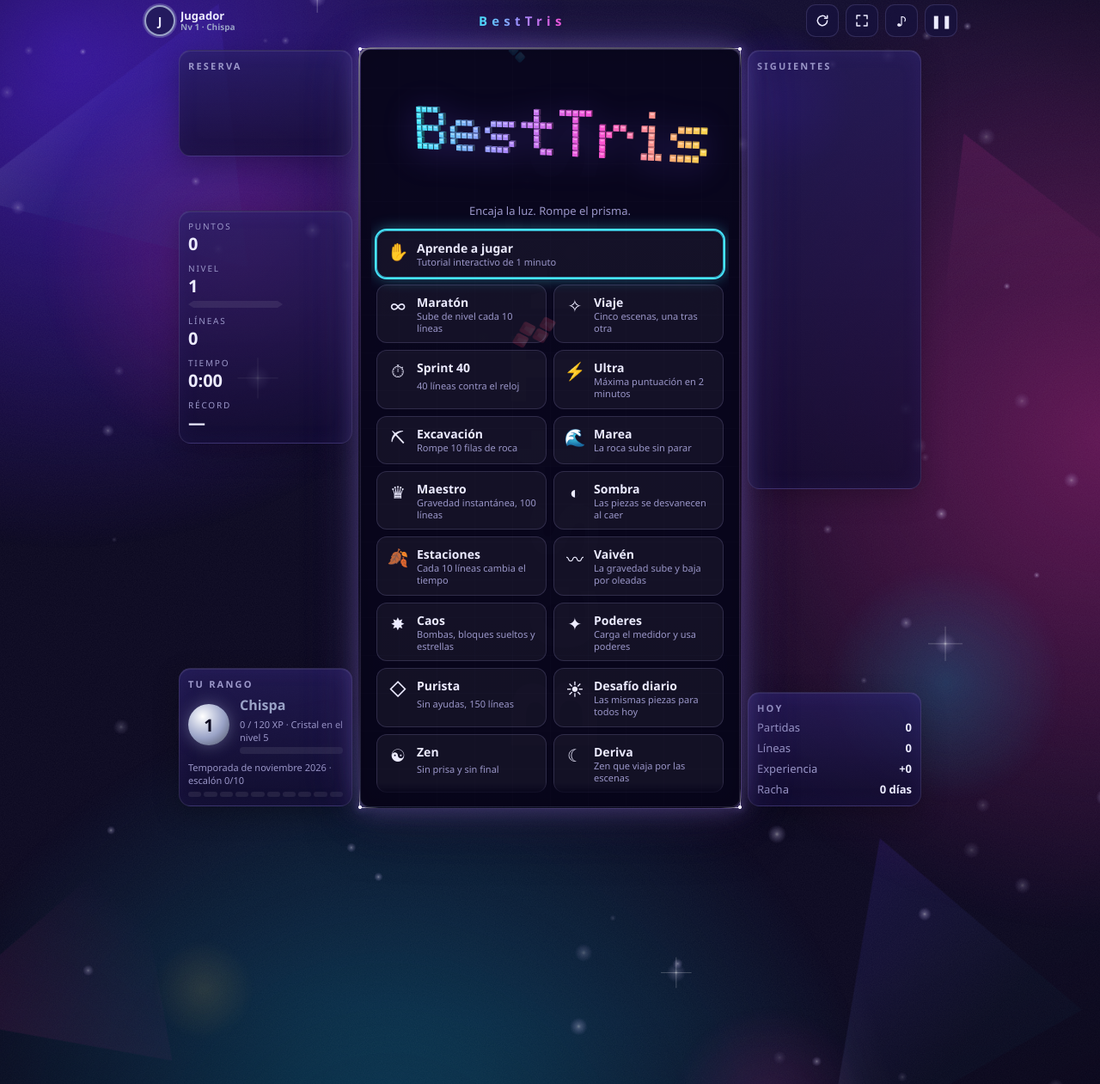
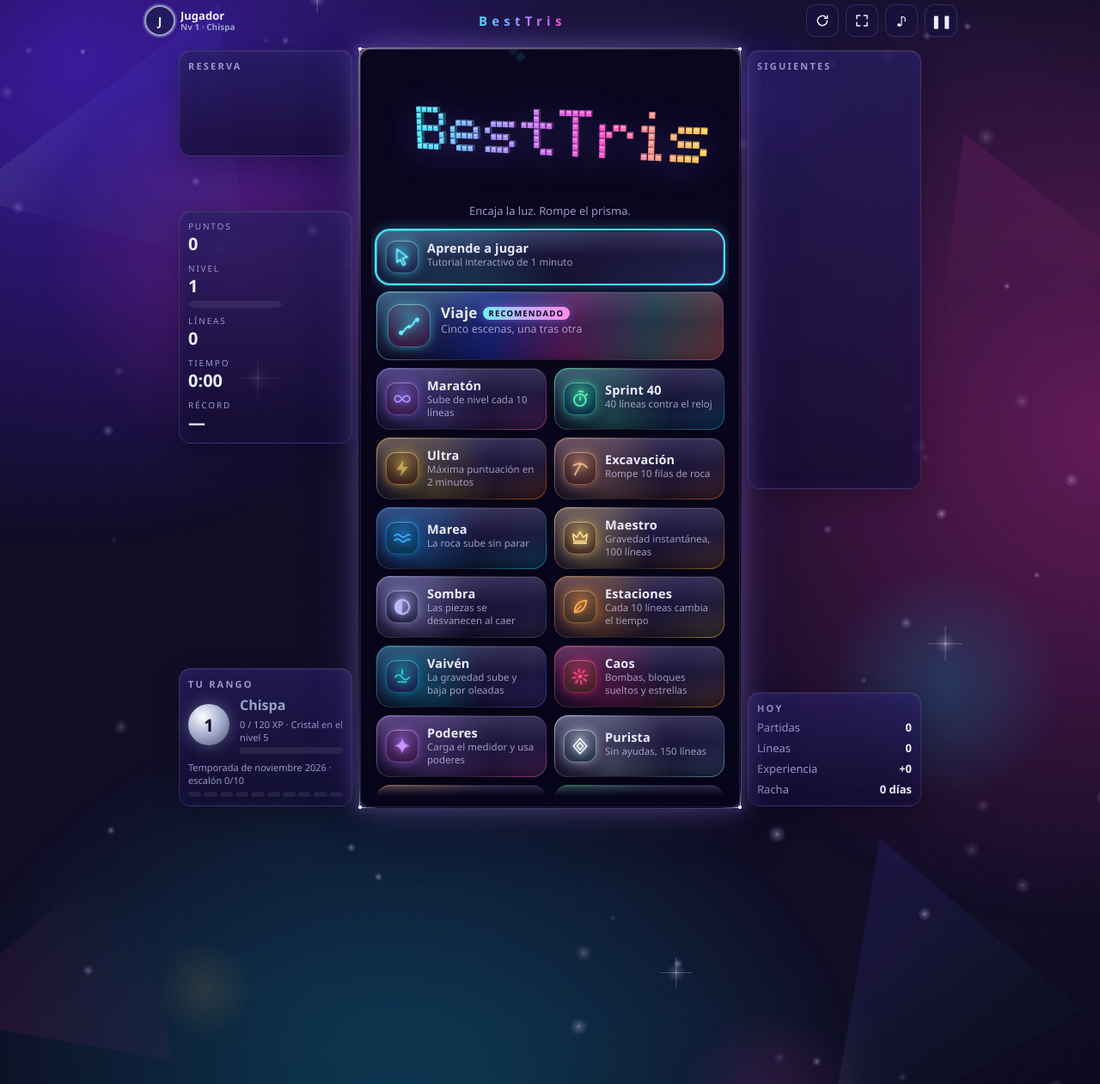
Before and after one commit to DavidJLlanes/BestTetris, a PHP site: page / in a window 1280 px wide. Shown: the whole page at 86% size. Run offline with PHP 8.4, Linux system fonts and the light colour scheme.

Commit message:
Tarjetas de modos premium: iconos SVG propios con color y luz de cada modo, cristal en capas, luz de fondo que respira, mini animación propia del icono, inclinación 3D y brillo que siguen al dedo o al ratón, pulsación que se hunde, destella y vibra, entrada escalonada, insignia de récord, Viaje destacado y foco visible para el mando
Co-Authored-By: Claude Opus 5.5 <noreply@anthropic.com>
Claude-Session: https://claude.ai/code/session_014STDvuhRBGdUEPSr3CBiJ3

```diff
--- a/index.html
+++ b/index.html
@@ -37,6 +37,7 @@
   <link rel="stylesheet" href="styles/frame.css">
   <link rel="stylesheet" href="styles/journey.css">
   <link rel="stylesheet" href="styles/keymap.css">
+  <link rel="stylesheet" href="styles/modeCards.css">
   <script type="module" src="src/main.js"></script>
   <!-- modulepreload:start (generado: npm run preload) -->
   <link rel="modulepreload" href="src/achievements/catalog/lifetime.js">
@@ -377,6 +378,11 @@
   <link rel="modulepreload" href="src/ui/layout.js">
   <link rel="modulepreload" href="src/ui/levelBadge.js">
   <link rel="modulepreload" href="src/ui/menuNav.js">
+  <link rel="modulepreload" href="src/ui/modeCards/bindCardTilt.js">
+  <link rel="modulepreload" href="src/ui/modeCards/launchCard.js">
+  <link rel="modulepreload" href="src/ui/modeCards/modeCardHtml.js">
+  <link rel="modulepreload" href="src/ui/modeCards/modeIcons.js">
+  <link rel="modulepreload" href="src/ui/modeCards/modeStyle.js">
   <link rel="modulepreload" href="src/ui/modeMenu.js">
   <link rel="modulepreload" href="src/ui/overlays.js">
   <link rel="modulepreload" href="src/ui/pinViewport.js">
--- a/styles/buttons.css
+++ b/styles/buttons.css
@@ -12,17 +12,6 @@
 :focus { outline: none; }
 :focus-visible { box-shadow: 0 0 0 2px var(--accent2), 0 0 18px rgba(70,230,255,.45) !important; }
 
-.mode-grid { display: grid; grid-template-columns: repeat(2, minmax(0, 1fr)); gap: 8px; }
-.mode { min-width: 0; overflow-wrap: anywhere; }
-.mode { position: relative; display: grid; grid-template-columns: auto 1fr; grid-template-rows: auto auto auto; column-gap: 8px; text-align: left; padding: 10px; border-radius: 12px; border: 1px solid var(--line); background: rgba(255,255,255,.05); cursor: pointer; transition: transform .14s var(--ease-out), background .15s, border-color .15s; }
-.mode:hover { background: rgba(255,255,255,.1); border-color: rgba(200,190,255,.45); transform: translateY(-1px); }
-.mode:active { transform: scale(.97); }
-.mode-icon { grid-row: span 3; font-size: 20px; width: 28px; text-align: center; }
-.mode-name { font-weight: 800; font-size: 14px; }
-.mode-desc { font-size: 11px; color: var(--muted); line-height: 1.25; }
-.mode-best { font-size: 10px; color: var(--gold); margin-top: 2px; }
-.mode-best:empty { display: none; }
-.mode[data-mode=tutorial] { grid-column: 1 / -1; }
 
 /* Deshacer: se ilumina cuando hay una jugada que deshacer. */
 .undo-btn { position: relative; font-size: 18px; opacity: .55; transition: opacity .2s, transform .12s var(--ease-out), box-shadow .2s; }
--- a/styles/hint.css
+++ b/styles/hint.css
@@ -4,7 +4,6 @@
 .hint-progress { font-size: 10px; letter-spacing: .15em; color: var(--accent2); }
 @keyframes hint-in { from { opacity: 0; transform: translate3d(0, -10px, 0) scale(.95); } }
 
-.mode.suggested { border-color: rgba(70, 230, 255, .7); box-shadow: 0 0 0 1px rgba(70,230,255,.4), 0 0 24px rgba(70,230,255,.25); animation: suggest 2.4s ease-in-out infinite; }
 @keyframes suggest { 50% { box-shadow: 0 0 0 1px rgba(70,230,255,.6), 0 0 34px rgba(70,230,255,.4); } }
 
 /* Viendo una repetición: los controles no hacen nada, así que se apagan. */
--- /dev/null
+++ b/styles/modeCards.css
@@ -0,0 +1,138 @@
+/*
+ * Tarjetas de modo del menú principal, de la misma familia que el logotipo 3D y los botones de
+ * metal: cristal en capas (borde fino con el degradado del modo, reflejo arriba, sombra interior),
+ * luz del color del modo al fondo, icono propio con su mini animación, inclinación 3D hacia el
+ * puntero con un brillo que lo sigue, y al pulsar se hunde y destella. Entran escalonadas.
+ * Solo se animan transform y opacity; con calidad baja se quitan las animaciones continuas.
+ */
+.mode-grid { display: grid; grid-template-columns: repeat(2, minmax(0, 1fr)); grid-auto-flow: row dense; gap: 9px; perspective: 900px; }
+
+.mode {
+  --rx: 0deg; --ry: 0deg; --mx: 50%; --my: 0%;
+  position: relative; isolation: isolate; min-width: 0; overflow: hidden; cursor: pointer;
+  display: grid; grid-template-columns: 38px minmax(0, 1fr); grid-template-rows: auto auto auto; column-gap: 10px; align-content: center;
+  padding: 11px 11px 11px 10px; border-radius: 16px; text-align: left; color: var(--ink);
+  border: 1px solid transparent;
+  background:
+    radial-gradient(120% 90% at 0% 0%, color-mix(in srgb, var(--c1) 20%, transparent), transparent 60%) padding-box,
+    radial-gradient(100% 90% at 100% 100%, color-mix(in srgb, var(--c2) 14%, transparent), transparent 65%) padding-box,
+    linear-gradient(180deg, rgba(36, 30, 78, .88), rgba(16, 12, 40, .92)) padding-box,
+    linear-gradient(140deg, color-mix(in srgb, var(--c1) 70%, #fff 10%), rgba(255, 255, 255, .12) 40%, rgba(255, 255, 255, .06) 60%, color-mix(in srgb, var(--c2) 60%, transparent)) border-box;
+  box-shadow: inset 0 1px 0 rgba(255, 255, 255, .14), inset 0 -12px 20px -12px rgba(0, 0, 0, .6), 0 8px 18px -10px rgba(0, 0, 0, .7);
+  transform: rotateX(var(--rx)) rotateY(var(--ry));
+  transition: transform .5s var(--ease-out), box-shadow .3s, filter .3s, opacity .3s;
+  -webkit-tap-highlight-color: transparent;
+}
+/* Reflejo superior del cristal */
+.mode::before {
+  content: ""; position: absolute; z-index: -1; left: 0; right: 0; top: 0; height: 46%; pointer-events: none;
+  background: linear-gradient(180deg, rgba(255, 255, 255, .09), rgba(255, 255, 255, 0));
+}
+/* Destello al pulsar, del color del modo */
+.mode::after {
+  content: ""; position: absolute; inset: -30%; z-index: 2; pointer-events: none; opacity: 0;
+  background: radial-gradient(circle at var(--mx) var(--my), color-mix(in srgb, var(--c1) 70%, #fff), transparent 45%);
+  transform: scale(.4);
+}
+.mode.tilt { transition: transform .12s linear, box-shadow .3s; }
+.mode:hover, .mode.tilt { box-shadow: inset 0 1px 0 rgba(255, 255, 255, .2), inset 0 -12px 20px -12px rgba(0, 0, 0, .6), 0 14px 26px -12px rgba(0, 0, 0, .8), 0 0 24px -8px var(--c1); }
+.mode.down { transform: rotateX(var(--rx)) rotateY(var(--ry)) scale(.965); }
+
+/* Brillo que sigue al puntero */
+.mode-sheen {
+  position: absolute; inset: 0; z-index: 1; pointer-events: none; opacity: 0; transition: opacity .3s;
+  background: radial-gradient(160px circle at var(--mx) var(--my), rgba(255, 255, 255, .16), transparent 60%);
+}
+.mode.tilt .mode-sheen, .mode:hover .mode-sheen { opacity: 1; }
+
+/* Luz de fondo del modo, que respira despacio */
+.mode-glow {
+  position: absolute; z-index: -1; left: -10%; top: -40%; width: 70%; aspect-ratio: 1; border-radius: 50%; pointer-events: none;
+  background: radial-gradient(circle, color-mix(in srgb, var(--c1) 30%, transparent), transparent 65%);
+  animation: mode-breathe 6s calc(var(--i) * -.7s) ease-in-out infinite;
+}
+@keyframes mode-breathe { 50% { transform: translate3d(14%, 10%, 0) scale(1.15); opacity: .7; } }
+
+/* Icono: medallón de cristal con el color y la luz del modo */
+.mode-icon {
+  grid-row: 1 / span 3; align-self: center; width: 38px; height: 38px; border-radius: 12px; display: grid; place-items: center;
+  color: color-mix(in srgb, var(--c1) 80%, #fff);
+  background: radial-gradient(circle at 50% 30%, color-mix(in srgb, var(--c1) 34%, transparent), color-mix(in srgb, var(--c2) 16%, rgba(10, 8, 28, .6)) 75%);
+  box-shadow: inset 0 1px 0 rgba(255, 255, 255, .25), inset 0 0 0 1px color-mix(in srgb, var(--c1) 40%, transparent), 0 0 16px -4px var(--c1);
+}
+.mode-icon svg { width: 22px; height: 22px; display: block; filter: drop-shadow(0 0 4px color-mix(in srgb, var(--c1) 80%, transparent)); }
+.mode[data-anim=pulse] .mode-icon svg { animation: ic-pulse 2.6s ease-in-out infinite; }
+.mode[data-anim=spin] .mode-icon svg { animation: ic-spin 14s linear infinite; }
+.mode[data-anim=float] .mode-icon svg { animation: ic-float 3.2s ease-in-out infinite; }
+.mode[data-anim=tick] .mode-icon svg { animation: ic-tick 2s steps(1) infinite; }
+.mode[data-anim=flick] .mode-icon svg { animation: ic-flick 3.4s ease-in-out infinite; }
+.mode[data-anim=glint] .mode-icon svg { animation: ic-glint 4s ease-in-out infinite; }
+@keyframes ic-pulse { 50% { transform: scale(1.12); } }
+@keyframes ic-spin { to { transform: rotate(360deg); } }
+@keyframes ic-float { 50% { transform: translateY(-2.5px); } }
+@keyframes ic-tick { 0% { transform: rotate(0); } 25% { transform: rotate(8deg); } 50% { transform: rotate(0); } 75% { transform: rotate(-8deg); } }
+@keyframes ic-flick { 0%, 86%, 100% { opacity: 1; } 89% { opacity: .35; } 92% { opacity: 1; } 95% { opacity: .5; } }
+@keyframes ic-glint { 0%, 80%, 100% { transform: scale(1); } 88% { transform: scale(1.14) rotate(-6deg); } }
+
+/* Textos */
+.mode-name { display: flex; align-items: center; flex-wrap: wrap; gap: 4px 6px; font-weight: 800; font-size: 14.5px; line-height: 1.2; letter-spacing: .01em; }
+.mode-desc { font-size: 11.5px; color: rgba(225, 222, 255, .66); line-height: 1.28; margin-top: 1px; }
+.mode-best {
+  justify-self: start; display: inline-flex; align-items: center; gap: 4px; margin-top: 5px; padding: 1px 8px 1px 6px; border-radius: 99px;
+  font-size: 10.5px; font-weight: 800; font-variant-numeric: tabular-nums; color: #ffe3a1; white-space: nowrap;
+  background: linear-gradient(90deg, rgba(255, 200, 80, .2), rgba(255, 200, 80, .06)); box-shadow: inset 0 0 0 1px rgba(255, 210, 120, .38);
+}
+.mode-best svg { width: 11px; height: 11px; color: #ffcf5c; }
+.mode-best:empty { display: none; }
+
+/* Destacado (Viaje): ancho completo, más grande y con la luz de las escenas pasando */
+.mode.featured, .mode.wide { grid-column: 1 / -1; }
+.mode.featured { padding: 14px 14px 14px 12px; grid-template-columns: 50px minmax(0, 1fr); column-gap: 12px; }
+.mode.featured .mode-icon { width: 50px; height: 50px; border-radius: 15px; }
+.mode.featured .mode-icon svg { width: 28px; height: 28px; }
+.mode.featured .mode-name { font-size: 17px; }
+.mode.featured .mode-desc { font-size: 12.5px; }
+.mode.featured .mode-glow {
+  left: -20%; top: -60%; width: 140%; aspect-ratio: auto; height: 220%; border-radius: 0;
+  background: linear-gradient(100deg, transparent 10%, rgba(20, 64, 255, .28), rgba(255, 47, 180, .22), rgba(47, 191, 113, .2), rgba(255, 123, 0, .2), transparent 90%);
+  animation: featured-flow 9s ease-in-out infinite alternate;
+}
+@keyframes featured-flow { from { transform: translate3d(-18%, 0, 0); } to { transform: translate3d(18%, 0, 0); } }
+.mode-ribbon {
+  font-style: normal; font-size: 9.5px; font-weight: 800; letter-spacing: .12em; text-transform: uppercase; padding: 2px 7px; border-radius: 99px;
+  color: #0b0820; background: linear-gradient(90deg, #6ff0ff, #c9a8ff, #ff8be6); box-shadow: 0 0 12px rgba(160, 140, 255, .5);
+}
+
+/* Tutorial sugerido */
+.mode.suggested { box-shadow: inset 0 1px 0 rgba(255, 255, 255, .14), 0 0 0 1px rgba(70, 230, 255, .55), 0 0 24px rgba(70, 230, 255, .25); }
+/* Puzles: ancho completo si así se completa la última fila */
+.mode-grid:not(:has(.wide)) .mode[data-open-puzzles] { grid-column: 1 / -1; }
+
+/* Entrada escalonada al abrir el menú */
+#ov-menu.enter .mode { animation: mode-in .6s calc(.12s + var(--i) * .035s) var(--ease-out) both; }
+@keyframes mode-in { from { opacity: 0; transform: translate3d(0, 14px, 0) rotateX(14deg) scale(.96); } }
+
+/* Pulsación: el resto del menú se aparta y la elegida destella */
+.mode.launch { transform: scale(1.03); z-index: 3; box-shadow: 0 0 0 1.5px var(--c1), 0 0 34px -2px var(--c1); }
+.mode.launch::after { animation: mode-flash .5s var(--ease-out) both; }
+@keyframes mode-flash { 0% { opacity: .9; transform: scale(.3); } 100% { opacity: 0; transform: scale(1.6); } }
+.mode-grid.launching .mode:not(.launch) { opacity: .35; filter: saturate(.5); transform: scale(.97); }
+
+/* Foco visible para mando y teclado */
+.mode:focus-visible { outline: none; box-shadow: 0 0 0 2px #fff, 0 0 0 4px var(--c1), 0 0 26px -2px var(--c1); }
+
+/* Pantallas estrechas */
+@media (max-width: 380px) {
+  .mode { grid-template-columns: 32px minmax(0, 1fr); column-gap: 8px; padding: 10px 9px 10px 8px; }
+  .mode-icon { width: 32px; height: 32px; border-radius: 10px; }
+  .mode-icon svg { width: 19px; height: 19px; }
+  .mode-name { font-size: 13.5px; }
+  .mode-desc { font-size: 11px; }
+}
+
+/* Calidad baja o movimiento reducido: sin animaciones continuas */
+.q-low .mode-glow, .q-low .mode-icon svg { animation: none !important; }
+@media (prefers-reduced-motion: reduce) {
+  .mode-glow, .mode-icon svg, #ov-menu.enter .mode { animation: none !important; }
+  .mode { transform: none !important; }
+}
--- a/styles/puzzles.css
+++ b/styles/puzzles.css
@@ -12,4 +12,3 @@
 .puzzle-tile.solved .puzzle-num { color: #0d2a1a; background: radial-gradient(circle at 35% 30%, #fff, #5cff9d 50%, #1f9d5a); }
 .hint.top { top: 8px; padding: 6px 10px; font-size: 13px; transition: opacity .6s ease, transform .6s var(--ease-out); }
 .hint.top.faded { opacity: 0; transform: translate3d(0, -8px, 0); }
-.mode[data-open-puzzles] { grid-column: span 2; }
--- a/sw.js
+++ b/sw.js
@@ -5,7 +5,7 @@
  * Antes los módulos salían de la caché y tras un git pull se mezclaban versiones.
  * Sube CACHE_VERSION al publicar cambios grandes para empezar con una caché limpia.
  */
-const CACHE_VERSION = 'besttris-v30';
+const CACHE_VERSION = 'besttris-v31';
 const SHELL = ['./', './index.html', './manifest.webmanifest', './assets/favicon.svg', './assets/icon-192.png', './assets/icon-512.png', './src/main.js'];
 
 self.addEventListener('install', (e) => {
```
Also changed, not shown: src/ui/modeCards/bindCardTilt.js (added, +32 -0 lines), src/ui/modeCards/launchCard.js (added, +21 -0 lines), src/ui/modeCards/modeCardHtml.js (added, +16 -0 lines), src/ui/modeCards/modeIcons.js (added, +29 -0 lines), src/ui/modeCards/modeStyle.js (added, +26 -0 lines), src/ui/modeMenu.js (+21 -19 lines).
